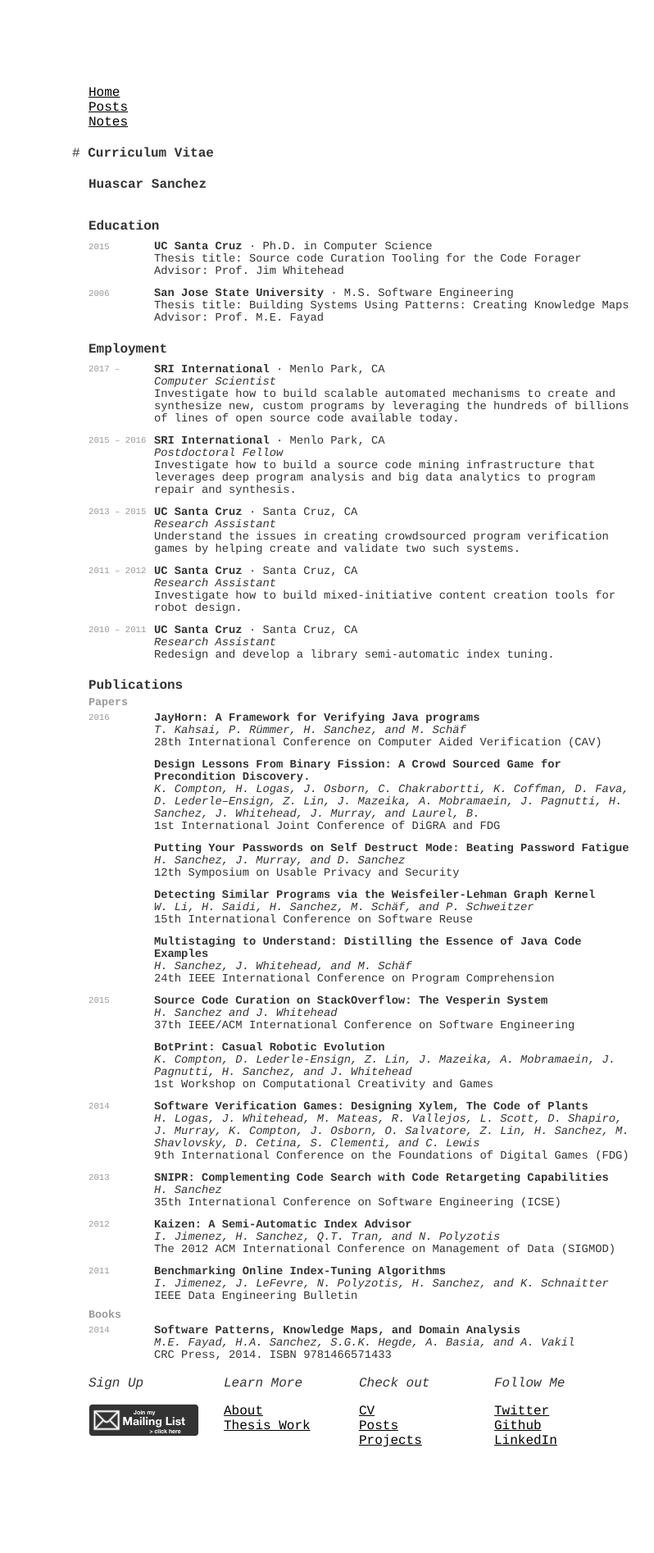
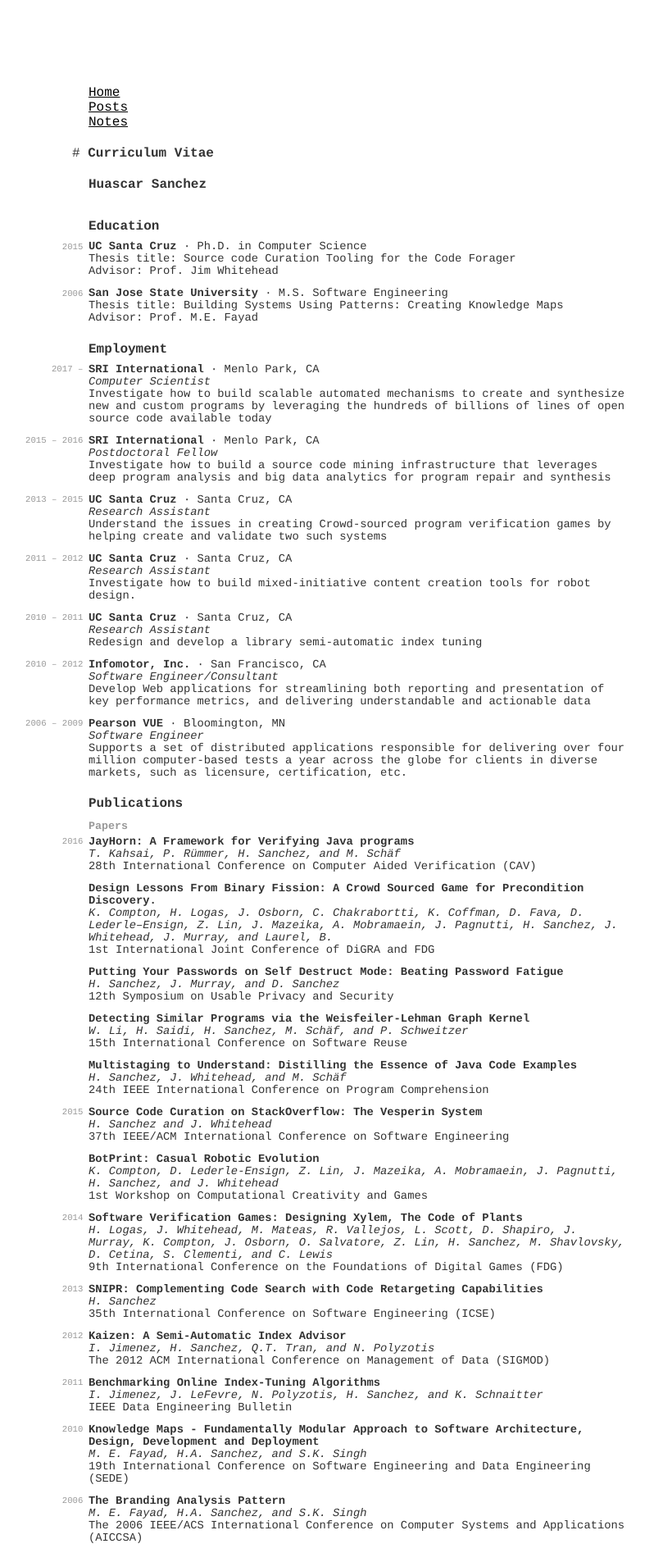
Before and after one commit to hsanchez/hsanchez.github.io, a Jekyll site: the page built from posts/notes/_posts/2017-02-01-cv.md, in a window 1280 px wide. Shown: the top 1894 px of the page at 82% size, without its empty margins (202-1000 px from the left). Built offline with Jekyll 4.4.1, drawn with Linux system fonts in a browser that asks for light colours; before the commit the page ends 1782 px from its top, so only the background shows below that; some of the changed text lies outside the part shown.

Commit message:
finish 1 version of cv

```diff
--- a/posts/notes/_posts/2017-02-01-cv.md
+++ b/posts/notes/_posts/2017-02-01-cv.md
@@ -5,188 +5,336 @@
 
 # Huascar Sanchez
 
-<div class="section">
-	<div class="heading">Education</div>
+<div class="shifted">
 
-	<div class="entry">
-		<div class="year">2015</div>
-		<div class="item">
-			<span class="bold">UC Santa Cruz</span> &middot; Ph.D. in Computer Science <br />
-			<span class="deemph">Thesis title: Source code Curation Tooling for the Code Forager <br />
-				Advisor: Prof. Jim Whitehead</span>
+	<div class="section">
+		<div class="heading">Education</div>
+
+		<div class="entry">
+			<div class="year">2015</div>
+			<div class="item">
+				<span class="bold">UC Santa Cruz</span> &middot; Ph.D. in Computer Science <br />
+				<span class="deemph">Thesis title: Source code Curation Tooling for the Code Forager <br />
+					Advisor: Prof. Jim Whitehead</span>
+			</div>
 		</div>
+
+		<div class="entry">
+			<div class="year">2006</div>
+			<div class="item">
+				<span class="bold">San Jose State University</span> &middot; M.S. Software Engineering <br />
+				<span class="deemph">Thesis title: Building Systems Using Patterns: Creating Knowledge Maps <br />
+						Advisor: Prof. M.E. Fayad</span>
+			</div>
+		</div>
+
+
 	</div>
 
-	<div class="entry">
-		<div class="year">2006</div>
-		<div class="item">
-			<span class="bold">San Jose State University</span> &middot; M.S. Software Engineering <br />
-			<span class="deemph">Thesis title: Building Systems Using Patterns: Creating Knowledge Maps <br />
-				Advisor: Prof. M.E. Fayad</span>
-		</div>
+	<div class="section">
+			<div class="heading">Employment</div>
+
+			<div class="entry">
+				<div class="year">2017 &ndash; </div>
+				<div class="item">
+					<span class="bold">SRI International</span> &middot; Menlo Park, CA <br />
+					<span class="emph">Computer Scientist</span> <br />
+					<span class="deemph">Investigate how to build scalable automated mechanisms to create and synthesize new and custom programs by leveraging the hundreds of billions of lines of open source code available today</span>
+				</div>
+			</div>
+
+			<div class="entry">
+				<div class="year">2015 &ndash; 2016</div>
+				<div class="item">
+					<span class="bold">SRI International</span> &middot; Menlo Park, CA <br />
+					<span class="emph">Postdoctoral Fellow</span> <br />
+					<span class="deemph">Investigate how to build a source code mining infrastructure that leverages deep program analysis and big data analytics for program repair and synthesis</span>
+				</div>
+			</div>
+
+			<div class="entry">
+				<div class="year">2013 &ndash; 2015</div>
+				<div class="item">
+					<span class="bold">UC Santa Cruz</span> &middot; Santa Cruz, CA <br />
+					<span class="emph">Research Assistant</span> <br />
+					<span class="deemph">Understand the issues in creating Crowd-sourced program verification games by helping create and validate two such systems</span>
+				</div>
+			</div>
+
+			<div class="entry">
+				<div class="year">2011 &ndash; 2012</div>
+				<div class="item">
+					<span class="bold">UC Santa Cruz</span> &middot; Santa Cruz, CA <br />
+					<span class="emph">Research Assistant</span> <br />
+					<span class="deemph">Investigate how to build mixed-initiative content creation tools for robot design.</span>
+				</div>
+			</div>
+
+			<div class="entry">
+				<div class="year">2010 &ndash; 2011</div>
+				<div class="item">
+					<span class="bold">UC Santa Cruz</span> &middot; Santa Cruz, CA <br />
+					<span class="emph">Research Assistant</span> <br />
+					<span class="deemph">Redesign and develop a library semi-automatic index tuning</span>
+				</div>
+			</div>
+
+			<div class="entry">
+				<div class="year">2010 &ndash; 2012</div>
+				<div class="item">
+					<span class="bold">Infomotor, Inc.</span> &middot; San Francisco, CA <br />
+					<span class="emph">Software Engineer/Consultant</span> <br />
+					<span class="deemph">Develop Web applications for streamlining both reporting and presentation of key performance metrics, and delivering understandable and actionable data</span>
+				</div>
+			</div>
+
+			<div class="entry">
+				<div class="year">2006 &ndash; 2009</div>
+				<div class="item">
+					<span class="bold">Pearson VUE</span> &middot; Bloomington, MN <br />
+					<span class="emph">Software Engineer</span> <br />
+					<span class="deemph">Supports a set of distributed applications responsible for delivering over four million computer-based tests a year across the globe for clients in diverse markets, such as licensure, certification, etc.</span>
+				</div>
+			</div>
+
 	</div>
 
-</div>
+	<div class="section">
+			<div class="heading">Publications</div>
 
-<div class="section">
-	<div class="heading">Employment</div>
+			<div class="subheading">Papers</div>
 
-	<div class="entry">
-		<div class="year">2017 &ndash; </div>
-		<div class="item">
-			<span class="bold">SRI International</span> &middot; Menlo Park, CA <br />
-			<span class="emph">Computer Scientist</span> <br />
-			<span class="deemph">Investigate how to build scalable automated mechanisms to create and synthesize new, custom programs by leveraging the hundreds of billions of lines of open source code available today.</span>
+			<div class="entry">
+				<div class="year">2016</div>
+				<div class="item">
+					<span class="bold">JayHorn: A Framework for Verifying Java programs</span><br />
+					<span class="emph">T. Kahsai, P. R&uuml;mmer, H. Sanchez, and M. Sch&auml;f</span> <br />
+					<span class="deemph">28th International Conference on Computer Aided Verification (CAV)</span>
+				</div>
+			</div>
+
+			<div class="entry">
+				<div class="item">
+					<span class="bold">Design Lessons From Binary Fission: A Crowd Sourced Game for Precondition Discovery.</span><br />
+					<span class="emph">K. Compton, H. Logas, J. Osborn, C. Chakrabortti, K. Coffman, D. Fava, D. Lederle–Ensign, Z. Lin, J. Mazeika, A. Mobramaein, J. Pagnutti, H. Sanchez, J. Whitehead, J. Murray, and Laurel, B.</span> <br />
+					<span class="deemph">1st International Joint Conference of DiGRA and FDG</span>
+				</div>
+			</div>
+
+			<div class="entry">
+				<div class="item">
+					<span class="bold">Putting Your Passwords on Self Destruct Mode: Beating Password Fatigue</span><br />
+					<span class="emph">H. Sanchez, J. Murray, and D. Sanchez</span> <br />
+					<span class="deemph">12th Symposium on Usable Privacy and Security</span>
+				</div>
+			</div>
+
+			<div class="entry">
+				<div class="item">
+					<span class="bold">Detecting Similar Programs via the Weisfeiler-Lehman Graph Kernel</span><br />
+					<span class="emph">W. Li, H. Saidi, H. Sanchez, M. Sch&auml;f, and P. Schweitzer</span> <br />
+					<span class="deemph">15th International Conference on Software Reuse</span>
+				</div>
+			</div>
+
+			<div class="entry">
+				<div class="item">
+					<span class="bold">Multistaging to Understand: Distilling the Essence of Java Code Examples</span><br />
+					<span class="emph">H. Sanchez, J. Whitehead, and M. Sch&auml;f</span> <br />
+					<span class="deemph">24th IEEE International Conference on Program Comprehension</span>
+				</div>
+			</div>
+
+			<div class="entry">
+				<div class="year">2015</div>
+				<div class="item">
+					<span class="bold">Source Code Curation on StackOverflow: The Vesperin System</span><br />
+					<span class="emph">H. Sanchez and J. Whitehead</span> <br />
+					<span class="deemph">37th IEEE/ACM International Conference on Software Engineering</span>
+				</div>
+			</div>
+
+			<div class="entry">
+				<div class="item">
+					<span class="bold">BotPrint: Casual Robotic Evolution</span><br />
+					<span class="emph">K. Compton, D. Lederle-Ensign, Z. Lin, J. Mazeika, A. Mobramaein, J. Pagnutti, H. Sanchez, and J. Whitehead</span> <br />
+					<span class="deemph">1st Workshop on Computational Creativity and Games</span>
+				</div>
+			</div>
+
+			<div class="entry">
+				<div class="year">2014</div>
+				<div class="item">
+					<span class="bold">Software Verification Games: Designing Xylem, The Code of Plants</span><br />
+					<span class="emph">H. Logas, J. Whitehead, M. Mateas, R. Vallejos, L. Scott, D. Shapiro, J. Murray, K. Compton, J. Osborn, O. Salvatore, Z. Lin, H. Sanchez, M. Shavlovsky, D. Cetina, S. Clementi, and C. Lewis</span> <br />
+					<span class="deemph">9th International Conference on the Foundations of Digital Games (FDG)</span>
+				</div>
+			</div>
+
+			<div class="entry">
+				<div class="year">2013</div>
+				<div class="item">
+					<span class="bold">SNIPR: Complementing Code Search with Code Retargeting Capabilities</span><br />
+					<span class="emph">H. Sanchez</span> <br />
+					<span class="deemph">35th International Conference on Software Engineering (ICSE)</span>
+				</div>
+			</div>
+
+			<div class="entry">
+				<div class="year">2012</div>
+				<div class="item">
+					<span class="bold">Kaizen: A Semi-Automatic Index Advisor</span><br />
+					<span class="emph">I. Jimenez, H. Sanchez, Q.T. Tran, and N. Polyzotis</span> <br />
+					<span class="deemph">The 2012 ACM International Conference on Management of Data (SIGMOD)</span>
+				</div>
+			</div>
+
+			<div class="entry">
+				<div class="year">2011</div>
+				<div class="item">
+					<span class="bold">Benchmarking Online Index-Tuning Algorithms</span><br />
+					<span class="emph">I. Jimenez, J. LeFevre, N. Polyzotis, H. Sanchez, and K. Schnaitter</span> <br />
+					<span class="deemph">IEEE Data Engineering Bulletin</span>
+				</div>
+			</div>
+
+			<div class="entry">
+				<div class="year">2010</div>
+				<div class="item">
+					<span class="bold">Knowledge Maps - Fundamentally Modular Approach to Software Architecture, Design, Development and Deployment</span><br />
+					<span class="emph">M. E. Fayad, H.A. Sanchez, and S.K. Singh</span> <br />
+					<span class="deemph">19th International Conference on Software Engineering and Data Engineering (SEDE)</span>
+				</div>
+			</div>
+
+			<div class="entry">
+				<div class="year">2006</div>
+				<div class="item">
+					<span class="bold">The Branding Analysis Pattern</span><br />
+					<span class="emph">M. E. Fayad, H.A. Sanchez, and S.K. Singh</span> <br />
+					<span class="deemph">The 2006 IEEE/ACS International Conference on Computer Systems and Applications (AICCSA)</span>
+				</div>
+			</div>
+
+			<div class="entry">
+				<div class="year">2005</div>
+				<div class="item">
+					<span class="bold">Towards Scalable and Adaptable Software Architectures</span><br />
+					<span class="emph">M.E. Fayad, H.S. Hamza, and H.A. Sanchez</span> <br />
+					<span class="deemph">The 2005 IEEE International Conference on Information Reuse and Integration (IRI)</span>
+				</div>
+			</div>
+
+			<div class="entry">
+				<div class="item">
+					<span class="bold">The Dynamic Mapping Design Pattern</span><br />
+					<span class="emph">J. Gresh, J. McKim, and H. Sanchez</span> <br />
+					<span class="deemph">The 12th Pattern Language of Programs Conference (PLOP)</span>
+				</div>
+			</div>
+
+			<div class="entry">
+				<div class="year">2003</div>
+				<div class="item">
+					<span class="bold">A Pattern Language for an Effective Class Responsibility Collaborator (CRC) Cards</span><br />
+					<span class="emph">M.E. Fayad, H.S. Hamza, and H.A. Sanchez</span> <br />
+					<span class="deemph">The 2003 IEEE International Conference on Information Reuse and Integration (IRI)</span>
+				</div>
+			</div>
+
+			<div class="subheading">Books</div>
+
+			<div class="entry">
+				<div class="year">2014</div>
+				<div class="item">
+					<span class="bold">Software Patterns, Knowledge Maps, and Domain Analysis</span><br />
+					<span class="emph">M.E. Fayad, H.A. Sanchez, S.G.K. Hegde, A. Basia, and A. Vakil</span> <br />
+					<span class="deemph">CRC Press, 2014. ISBN 9781466571433</span>
+				</div>
+			</div>
+
+	</div>
+	<div class="section">
+		<div class="heading">Teaching</div>
+
+		<div class="subheading">Assistant</div>
+
+		<div class="entry">
+			<div class="year">2015</div>
+			<div class="item">
+				<span class="bold">UC Santa Cruz CMPM 178</span> &middot; Human-Centered Design Research <br />
+				<span class="emph">Teaching Assistant</span>
+			</div>
 		</div>
+
+		<div class="entry">
+			<div class="year">2012</div>
+			<div class="item">
+				<span class="bold">UC Santa Cruz CMPS 121</span> &middot; Mobile Applications <br />
+				<span class="emph">Teaching Assistant</span>
+			</div>
+		</div>
+
+		<div class="entry">
+			<div class="year">2011</div>
+			<div class="item">
+				<span class="bold">UC Santa Cruz TIM 50</span> &middot; Business Information Systems <br />
+				<span class="emph">Teaching Assistant</span>
+			</div>
+		</div>
+
+		<div class="entry">
+			<div class="year">2005</div>
+			<div class="item">
+				<span class="bold">San Jose State CMPE 296G</span> &middot; Software Architectures <br />
+				<span class="emph">Teaching Assistant</span>
+			</div>
+		</div>
+
+		<div class="entry">
+			<div class="year">2004</div>
+			<div class="item">
+				<span class="bold">San Jose State CMPE 195G</span> &middot; Software Patterns <br />
+				<span class="emph">Teaching Assistant</span>
+			</div>
+		</div>
+
+		<div class="entry">
+			<div class="year">2004</div>
+			<div class="item">
+				<span class="bold">San Jose State CMPE 132</span> &middot; Software Engineering II <br />
+				<span class="emph">Teaching Assistant</span>
+			</div>
+		</div>
+
 	</div>
 
-	<div class="entry">
-		<div class="year">2015 &ndash; 2016</div>
-		<div class="item">
-			<span class="bold">SRI International</span> &middot; Menlo Park, CA <br />
-			<span class="emph">Postdoctoral Fellow</span> <br />
-			<span class="deemph">Investigate how to build a source code mining infrastructure that leverages deep program analysis and big data analytics to program repair and synthesis.</span>
+	<div class="section">
+		<div class="heading">Coursework</div>
+
+		<div class="entry">
+			<div class="item">
+				Software Engineering, Human Computer Interaction,
+				Information Retrieval, Data Mining, Machine Learning,
+				Design and Implementation of Database Systems,
+				Topics in Database Systems (Cloud Computing), Computational
+				Models and Complexity, and Advance Computer
+				Graphics (Procedural Content Generation)
+			</div>
 		</div>
+
 	</div>
 
-	<div class="entry">
-		<div class="year">2013 &ndash; 2015</div>
-		<div class="item">
-			<span class="bold">UC Santa Cruz</span> &middot; Santa Cruz, CA <br />
-			<span class="emph">Research Assistant</span> <br />
-			<span class="deemph">Understand the issues in creating crowdsourced program verification games by helping create and validate two such systems.</span>
+	<div class="section">
+		<div class="heading">References</div>
+
+		<div class="entry">
+			<div class="item">
+				Available upon request
+			</div>
 		</div>
+
 	</div>
 
-	<div class="entry">
-		<div class="year">2011 &ndash; 2012</div>
-		<div class="item">
-			<span class="bold">UC Santa Cruz</span> &middot; Santa Cruz, CA <br />
-			<span class="emph">Research Assistant</span> <br />
-			<span class="deemph">Investigate how to build mixed-initiative content creation tools for robot design.</span>
-		</div>
-	</div>
-
-	<div class="entry">
-		<div class="year">2010 &ndash; 2011</div>
-		<div class="item">
-			<span class="bold">UC Santa Cruz</span> &middot; Santa Cruz, CA <br />
-			<span class="emph">Research Assistant</span> <br />
-			<span class="deemph">Redesign and develop a library semi-automatic index tuning.</span>
-		</div>
-	</div>
-
+<!-- more -->
 </div>
-
-<div class="section">
-	<div class="heading">Publications</div>
-
-	<div class="subheading">Papers</div>
-
-	<div class="entry">
-		<div class="year">2016</div>
-		<div class="item">
-			<span class="bold">JayHorn: A Framework for Verifying Java programs</span><br />
-			<span class="emph">T. Kahsai, P. R&uuml;mmer, H. Sanchez, and M. Sch&auml;f</span> <br />
-			<span class="deemph">28th International Conference on Computer Aided Verification (CAV)</span>
-		</div>
-	</div>
-
-	<div class="entry">
-		<div class="item">
-			<span class="bold">Design Lessons From Binary Fission: A Crowd Sourced Game for Precondition Discovery.</span><br />
-			<span class="emph">K. Compton, H. Logas, J. Osborn, C. Chakrabortti, K. Coffman, D. Fava, D. Lederle–Ensign, Z. Lin, J. Mazeika, A. Mobramaein, J. Pagnutti, H. Sanchez, J. Whitehead, J. Murray, and Laurel, B.</span> <br />
-			<span class="deemph">1st International Joint Conference of DiGRA and FDG</span>
-		</div>
-	</div>
-
-	<div class="entry">
-		<div class="item">
-			<span class="bold">Putting Your Passwords on Self Destruct Mode: Beating Password Fatigue</span><br />
-			<span class="emph">H. Sanchez, J. Murray, and D. Sanchez</span> <br />
-			<span class="deemph">12th Symposium on Usable Privacy and Security</span>
-		</div>
-	</div>
-
-	<div class="entry">
-		<div class="item">
-			<span class="bold">Detecting Similar Programs via the Weisfeiler-Lehman Graph Kernel</span><br />
-			<span class="emph">W. Li, H. Saidi, H. Sanchez, M. Sch&auml;f, and P. Schweitzer</span> <br />
-			<span class="deemph">15th International Conference on Software Reuse</span>
-		</div>
-	</div>
-
-	<div class="entry">
-		<div class="item">
-			<span class="bold">Multistaging to Understand: Distilling the Essence of Java Code Examples</span><br />
-			<span class="emph">H. Sanchez, J. Whitehead, and M. Sch&auml;f</span> <br />
-			<span class="deemph">24th IEEE International Conference on Program Comprehension</span>
-		</div>
-	</div>
-
-	<div class="entry">
-		<div class="year">2015</div>
-		<div class="item">
-			<span class="bold">Source Code Curation on StackOverflow: The Vesperin System</span><br />
-			<span class="emph">H. Sanchez and J. Whitehead</span> <br />
-			<span class="deemph">37th IEEE/ACM International Conference on Software Engineering</span>
-		</div>
-	</div>
-
-	<div class="entry">
-		<div class="item">
-			<span class="bold">BotPrint: Casual Robotic Evolution</span><br />
-			<span class="emph">K. Compton, D. Lederle-Ensign, Z. Lin, J. Mazeika, A. Mobramaein, J. Pagnutti, H. Sanchez, and J. Whitehead</span> <br />
-			<span class="deemph">1st Workshop on Computational Creativity and Games</span>
-		</div>
-	</div>
-
-	<div class="entry">
-		<div class="year">2014</div>
-		<div class="item">
-			<span class="bold">Software Verification Games: Designing Xylem, The Code of Plants</span><br />
-			<span class="emph">H. Logas, J. Whitehead, M. Mateas, R. Vallejos, L. Scott, D. Shapiro, J. Murray, K. Compton, J. Osborn, O. Salvatore, Z. Lin, H. Sanchez, M. Shavlovsky, D. Cetina, S. Clementi, and C. Lewis</span> <br />
-			<span class="deemph">9th International Conference on the Foundations of Digital Games (FDG)</span>
-		</div>
-	</div>
-
-	<div class="entry">
-		<div class="year">2013</div>
-		<div class="item">
-			<span class="bold">SNIPR: Complementing Code Search with Code Retargeting Capabilities</span><br />
-			<span class="emph">H. Sanchez</span> <br />
-			<span class="deemph">35th International Conference on Software Engineering (ICSE)</span>
-		</div>
-	</div>
-
-	<div class="entry">
-		<div class="year">2012</div>
-		<div class="item">
-			<span class="bold">Kaizen: A Semi-Automatic Index Advisor</span><br />
-			<span class="emph">I. Jimenez, H. Sanchez, Q.T. Tran, and N. Polyzotis</span> <br />
-			<span class="deemph">The 2012 ACM International Conference on Management of Data (SIGMOD)</span>
-		</div>
-	</div>
-
-	<div class="entry">
-		<div class="year">2011</div>
-		<div class="item">
-			<span class="bold">Benchmarking Online Index-Tuning Algorithms</span><br />
-			<span class="emph">I. Jimenez, J. LeFevre, N. Polyzotis, H. Sanchez, and K. Schnaitter</span> <br />
-			<span class="deemph">IEEE Data Engineering Bulletin</span>
-		</div>
-	</div>
-
-	<div class="subheading">Books</div>
-
-	<div class="entry">
-		<div class="year">2014</div>
-		<div class="item">
-			<span class="bold">Software Patterns, Knowledge Maps, and Domain Analysis</span><br />
-			<span class="emph">M.E. Fayad, H.A. Sanchez, S.G.K. Hegde, A. Basia, and A. Vakil</span> <br />
-			<span class="deemph">CRC Press, 2014. ISBN 9781466571433</span>
-		</div>
-	</div>
-
-
-</div>
--- a/static/style.css
+++ b/static/style.css
@@ -553,6 +553,7 @@
 }
 
 .heading{
+	padding-left: 60pt;
 	padding-bottom: 3pt;
 	clear: both;
 	page-break-after:avoid;
@@ -562,10 +563,10 @@
 }
 
 .subheading{
-/*	padding-left: 60pt;*/
+	padding-left: 60pt;
 	clear: both;
 	page-break-after:avoid;
-	/*padding-top: 20pt;*/
+	padding-top: 5pt;
 	font-size: 10pt;
 	font-weight: 600;
 	color: #999;
@@ -590,6 +591,7 @@
 	font-size: 8pt;
 	color: #999;
 	margin-top: 1pt;
+	text-align: right;
 }
 
 .item {
@@ -610,3 +612,7 @@
 .bold {
 	font-weight: 600;
 }
+
+.shifted {
+	margin-left: -60pt;
+}
```
